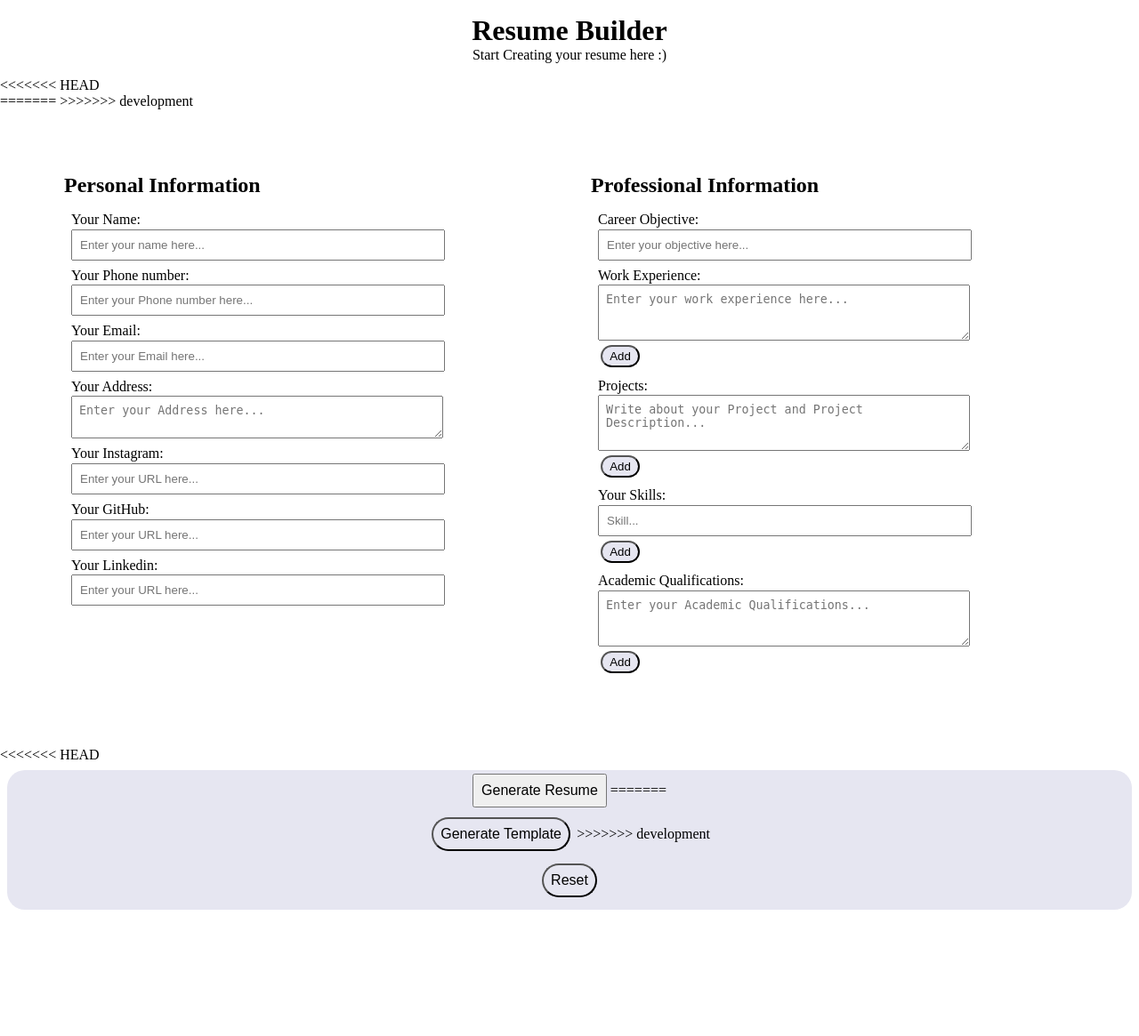
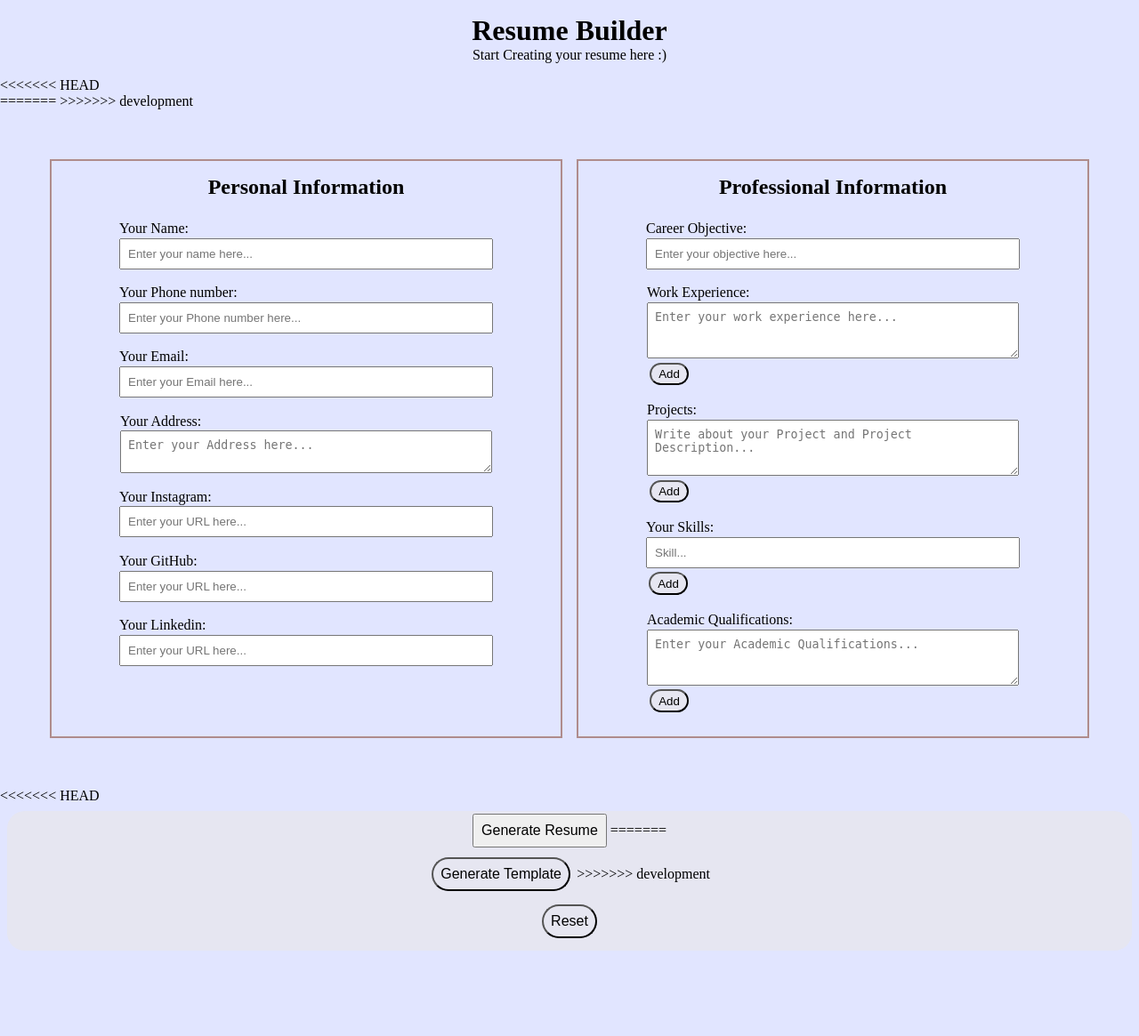
Before and after one commit to Leongt1/Resume-Builder-using-Django, a Django app: page / in a window 1280 px wide. Shown: the whole page at 89% size. Before the commit the page ends 1023 px from the top, so only its background shows below. Run offline with Django 4.2, Linux system fonts and the light colour scheme.

Commit message:
background color changed for the main resume_template.html file

```diff
--- a/static/css/style.css
+++ b/static/css/style.css
@@ -3,11 +3,7 @@
     padding: 0px;
 }
 body {
-<<<<<<< HEAD
-    background-color: rgb(30, 59, 246);
-=======
-    background-color: rgb(191, 195, 216);
->>>>>>> development
+    background-color: rgb(225, 229, 255);
 }
 header {
     text-align: center;
@@ -20,11 +16,7 @@ header {
     flex-wrap: wrap;
 }
 .container .col {
-<<<<<<< HEAD
-    border: 2px solid rgb(242, 174, 174);
-=======
     border: 2px solid rgb(175, 140, 140);
->>>>>>> development
     display: flex;
     flex-direction: column;
     flex: 1rem;
```
